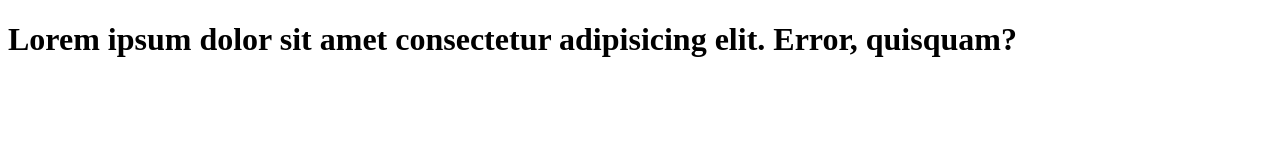
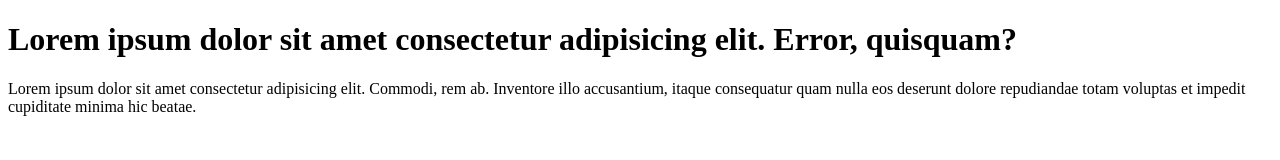
Before and after one commit to Samm-Rana/learn-git, a plain HTML site: page index.html in a window 1280 px wide. Drawn offline with Linux system fonts and the light colour scheme.

Commit message:
add paragraph to code

```diff
--- a/index.html
+++ b/index.html
@@ -7,5 +7,6 @@
 </head>
 <body>
     <h1>Lorem ipsum dolor sit amet consectetur adipisicing elit. Error, quisquam?</h1>
+    <p>Lorem ipsum dolor sit amet consectetur adipisicing elit. Commodi, rem ab. Inventore illo accusantium, itaque consequatur quam nulla eos deserunt dolore repudiandae totam voluptas et impedit cupiditate minima hic beatae.</p>
 </body>
 </html>
```
